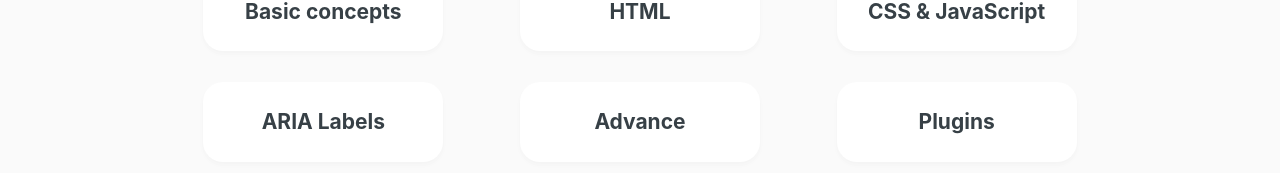
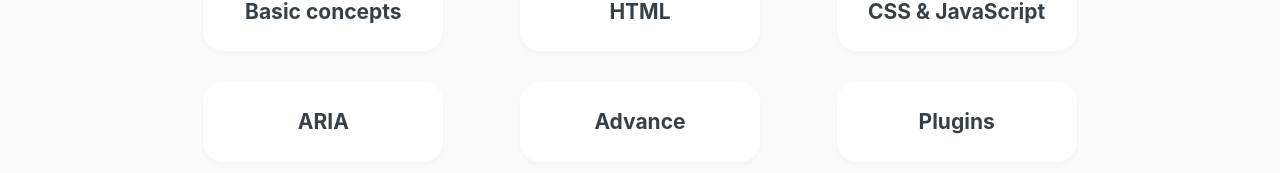
Before and after one commit to josepol/a11y-learner, a React (Create React App) app: page /theory in a window 1280 px wide. Shown: the part 199-372 px from the top of the page. Built offline with nearby package versions, Linux system fonts and the light colour scheme.

Commit message:
Theory component update

```diff
--- a/src/pages/theory/Theory.tsx
+++ b/src/pages/theory/Theory.tsx
@@ -24,7 +24,7 @@ export function Theory() {
                         <AnimationMovement up={6}><LinkNav to="/theory/basic"><Box>Basic concepts</Box></LinkNav></AnimationMovement>
                         <AnimationMovement up={6}><LinkNav to="/theory/html"><Box>HTML</Box></LinkNav></AnimationMovement>
                         <AnimationMovement up={6}><LinkNav to="/theory/css-javascript"><Box>CSS & JavaScript</Box></LinkNav></AnimationMovement>
-                        <AnimationMovement up={6}><LinkNav to="/theory/aria"><Box>ARIA Labels</Box></LinkNav></AnimationMovement>
+                        <AnimationMovement up={6}><LinkNav to="/theory/aria"><Box>ARIA</Box></LinkNav></AnimationMovement>
                         <AnimationMovement up={6}><LinkNav to="/theory/advance"><Box>Advance</Box></LinkNav></AnimationMovement>
                         <AnimationMovement up={6}><LinkNav to="/theory/plugins"><Box>Plugins</Box></LinkNav></AnimationMovement>
                     </Flex>
```
